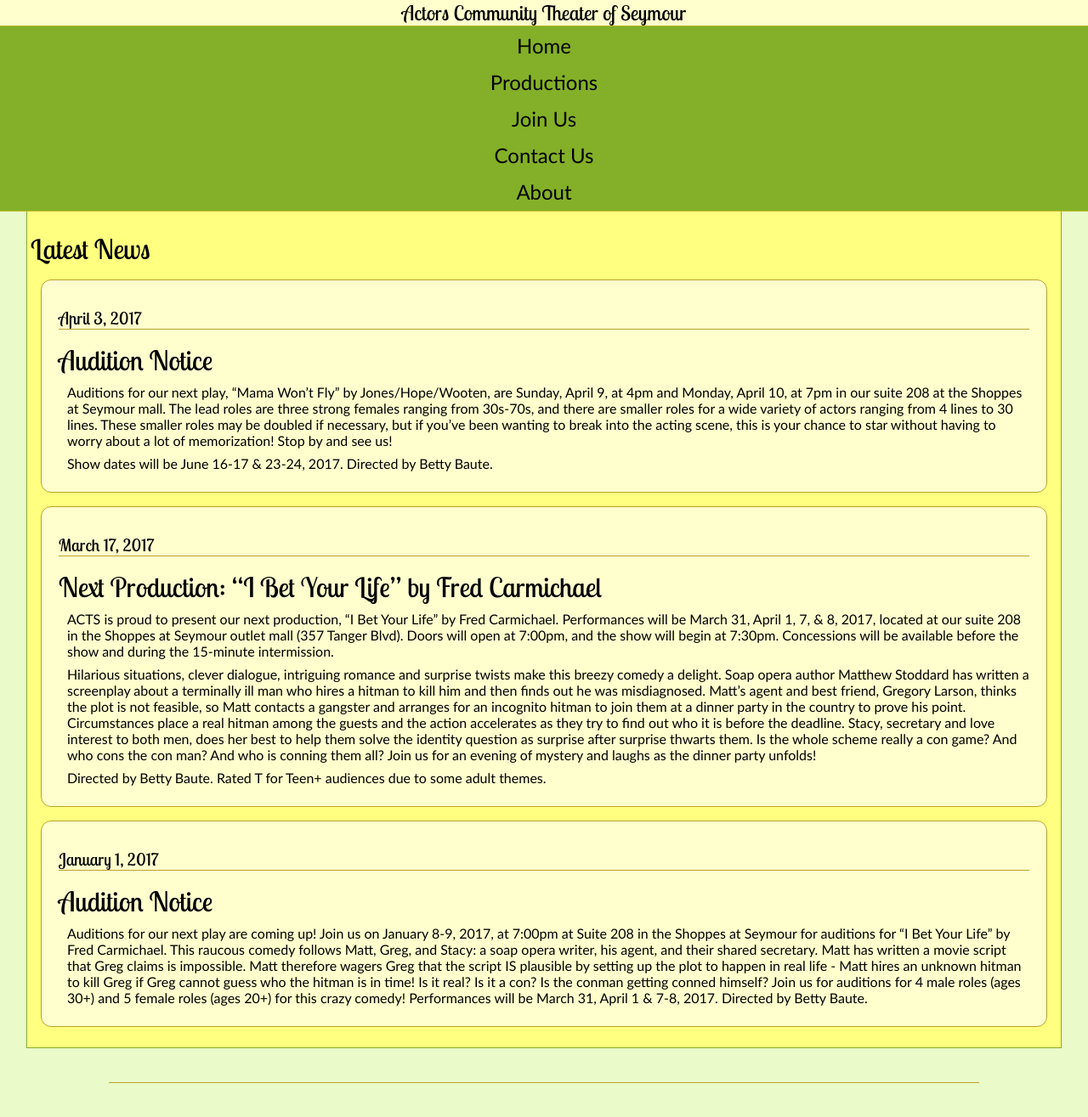
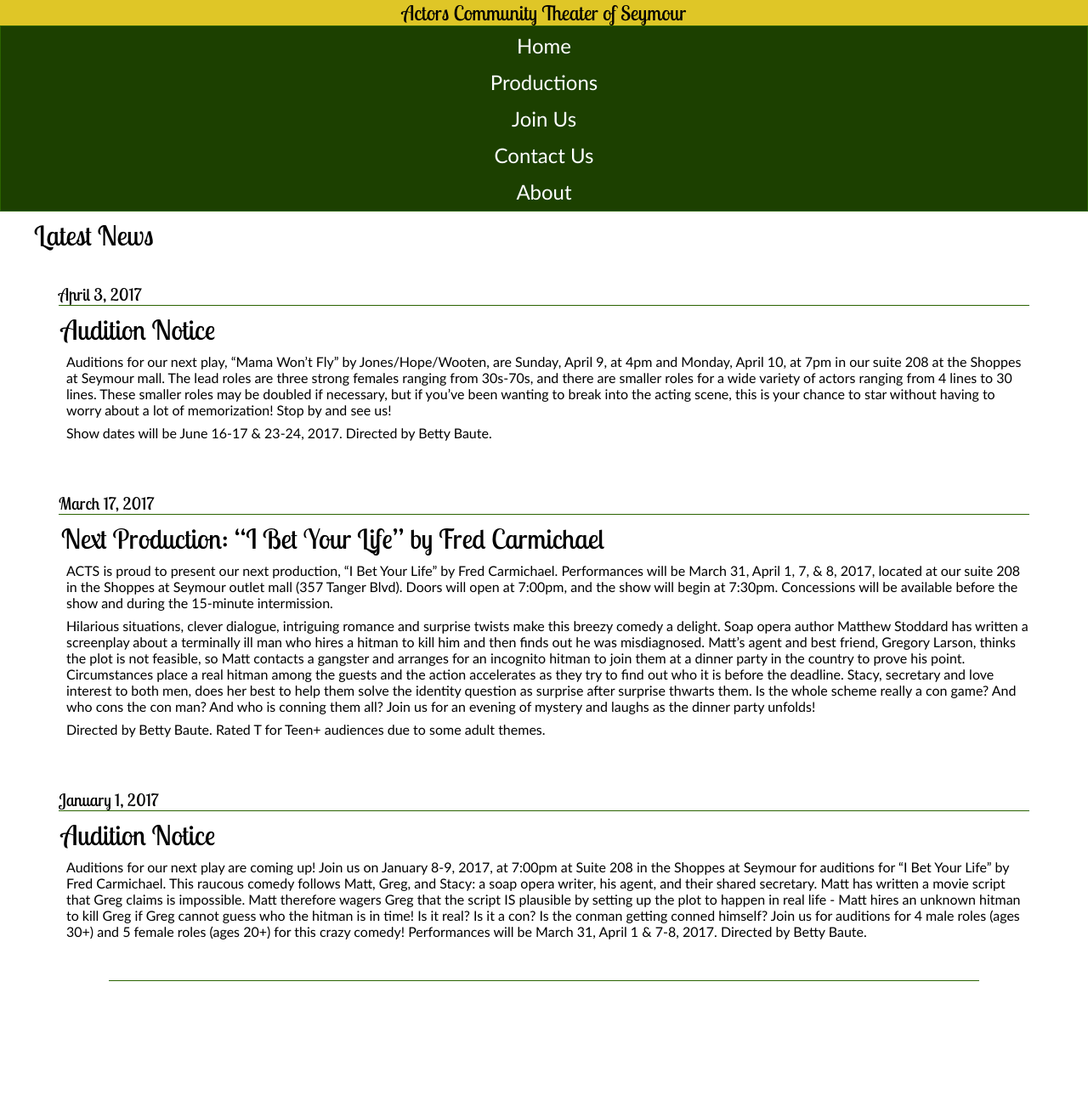
Before and after one commit to seymour-acts/seymour-acts.github.io, a Jekyll site: the page built from index.html, in a window 1280 px wide. Shown: the whole page at 85% size. Built offline with Jekyll 4.4.1, drawn with Linux system fonts in a browser that asks for light colours; after the commit the page ends 1195 px from its top, so only the background shows below that.

Commit message:
updated style

```diff
--- a/_layouts/default.html
+++ b/_layouts/default.html
@@ -11,10 +11,8 @@
     <meta name="viewport" content="width=device-width, initial-scale=1, user-scalable=no">
   </head>
   <body>
-    <div id="body">
     <div id="header">{{ site.title }}</div>
 
-      <div>
     <div id="mainMenu">
       <div class="align">
         <div class="outer">
@@ -26,11 +24,8 @@
         </div>
       </div>
     </div>
-      </div>
 
-      <div id="main">
-        {{ content }}
-      </div>
+    <div id="main">{{ content }}</div>
 
     <div id="footer">
       <div class="horizontalRule"></div>
@@ -46,6 +41,5 @@
         ga('send', 'pageview');
       </script>
     {% endif %}
-    </div>
   </body>
 </html>
--- a/_sass/colors.scss
+++ b/_sass/colors.scss
@@ -1,65 +1,23 @@
 // SASS style sheet */
 // Palette color codes */
-// Palette URL: http://paletton.com/#uid=61T0u0kfXw06fRJbcHgkdr-oFnC */
+// Palette URL: http://paletton.com/#uid=11x180kqpr+jAkTjAkTDjvxDpvP */
+// Palette URL: http://paletton.com/#uid=12B180kw093oU73oU73IxdTIge3 */
 
 // Feel free to copy&paste color codes to your application */
 
-
 // As hex codes */
 
-$color-primary-0: #FFFF80;	// Main Primary color */
-$color-primary-1: #FFFFCD;
-$color-primary-2: #FFFFA6;
-$color-primary-3: #DCDC51;
-$color-primary-4: #BCBC2B;
+$color-primary-0: #DFC627;	// Main Primary color */
+$color-primary-1: #FEDC00;
+$color-primary-2: #FBD900;
+$color-primary-3: #A69941;
+$color-primary-4: #A69941;
 
-$color-secondary-1-0: #C6EE77;	// Main Secondary color (1) */
-$color-secondary-1-1: #EAFAC9;
-$color-secondary-1-2: #D8F59F;
-$color-secondary-1-3: #A2CD4C;
-$color-secondary-1-4: #83B028;
-
-$color-secondary-2-0: #FFE980;	// Main Secondary color (2) */
-$color-secondary-2-1: #FFF6CD;
-$color-secondary-2-2: #FFF0A6;
-$color-secondary-2-3: #DCC451;
-$color-secondary-2-4: #BCA32B;
-
-$color-complement-0: #8E5AAA;	// Main Complement color */
-$color-complement-1: #D7BCE6;
-$color-complement-2: #B388CB;
-$color-complement-3: #743B93;
-$color-complement-4: #5D227E;
-
-
-
-// As RGBa codes */
-
-$rgba-primary-0: rgba(255,255,128,1);	// Main Primary color */
-$rgba-primary-1: rgba(255,255,205,1);
-$rgba-primary-2: rgba(255,255,166,1);
-$rgba-primary-3: rgba(220,220, 81,1);
-$rgba-primary-4: rgba(188,188, 43,1);
-
-$rgba-secondary-1-0: rgba(198,238,119,1);	// Main Secondary color (1) */
-$rgba-secondary-1-1: rgba(234,250,201,1);
-$rgba-secondary-1-2: rgba(216,245,159,1);
-$rgba-secondary-1-3: rgba(162,205, 76,1);
-$rgba-secondary-1-4: rgba(131,176, 40,1);
-
-$rgba-secondary-2-0: rgba(255,233,128,1);	// Main Secondary color (2) */
-$rgba-secondary-2-1: rgba(255,246,205,1);
-$rgba-secondary-2-2: rgba(255,240,166,1);
-$rgba-secondary-2-3: rgba(220,196, 81,1);
-$rgba-secondary-2-4: rgba(188,163, 43,1);
-
-$rgba-complement-0: rgba(142, 90,170,1);	// Main Complement color */
-$rgba-complement-1: rgba(215,188,230,1);
-$rgba-complement-2: rgba(179,136,203,1);
-$rgba-complement-3: rgba(116, 59,147,1);
-$rgba-complement-4: rgba( 93, 34,126,1);
-
-
+$color-secondary-0: #1C4000;	// Main Primary color */
+$color-secondary-1: #2B6300;
+$color-secondary-2: #2B6200;
+$color-secondary-3: #1C320B;
+$color-secondary-4: #1C320B;
 
 // Generated by Paletton.com Â© 2002-2014 */
 // http://paletton.com */
--- a/assets/css/style.scss
+++ b/assets/css/style.scss
@@ -4,6 +4,19 @@
 /**/
 
 @import 'colors';
+$color-positive: #000000;
+
+$color-negative: #FFFFFF;
+$color-negative-standout: #BBBBBB;
+$color-negative-highlight: #DDDDDD;
+
+$color-primary: $color-primary-0;
+$color-primary-light: $color-primary-1;
+$color-primary-dark: $color-primary-4;
+
+$color-secondary: $color-secondary-0;
+$color-secondary-light: $color-secondary-1;
+$color-secondary-dark: $color-secondary-4;
 
 @mixin border-radius($radius) {
   -webkit-border-radius: $radius;
@@ -17,23 +30,23 @@
 	src: url('/assets/fonts/lobster2.otf');
 }
 
-* { margin: 0px; padding: 0px; border: none; }
+* {
+  margin: 0px;
+  padding: 0px;
+  border: none;
+}
 
-html { background-color: $color-secondary-1-1; }
-
-#body {
-  position: relative;
-  margin: 0px auto;
-  width: 800px;
-
+html {
+  background-color: $color-negative;
+  color: $color-positive;
   font-family: Calibri;
 }
 
 #header {
-  margin: 0px -50%;
-  padding: 30px 50%;
+  margin: 0px;
+  padding: 30px 0px;
 
-  background-color: $color-primary-1;
+  background-color: $color-primary;
 
   text-align: center;
   font-family: lobster2;
@@ -41,25 +54,23 @@
 }
 
 #main {
-  margin: 0px auto;
-  padding: 8px 0px;
-  width: 90%;
-
-  background-color: $color-primary-0;
-  border: solid $color-secondary-1-4;
-  border-width: 0px 1px 1px;
+  position: relative;
+  margin: 0px auto -2em;
+  padding: 0px 0px;
+  width: 800px;
+  overflow: auto; // prevent margin collapsing
 }
 
 #footer {
   margin: 40px auto 10px;
 }
 
-a { color: $color-complement-4; }
-a:hover { color: $color-complement-2; }
-a:visited { color: $color-complement-3; }
+a { color: $color-primary; }
+a:visited { color: $color-primary-dark; }
+a:hover { color: $color-primary-light; }
 
 h1, h2, h3, h4, h5 {
-  margin: 16px;
+  margin: 0.25em;
 
   font-family: lobster2;
   font-weight: normal;
@@ -70,20 +81,20 @@
 }
 
 h4 {
-  border-bottom: 1px solid $color-secondary-2-4;
+  border-bottom: 1px solid $color-secondary-light;
 
   font-size: 125%;
 }
 
 h5 {
-  margin: 16px 32px 4px;
+  margin: 0.25em;
 
   font-weight: bold;
   font-size: 115%;
 }
 
 h6 {
-  margin: 16px 32px;
+  margin: 0.25em 0.5em;
 
   font-weight: bold;
   font-size: 115%;
@@ -100,7 +111,7 @@
 }
 
 li {
-  padding-left: 2em;
+  padding-left: 1.5em;
 
   list-style-type: none;
 }
@@ -115,11 +126,11 @@
     min-width: 5em;
     min-height: 5em;
 
-    background-color: $color-primary-3;
+    background-color: $color-negative-standout;
   }
 
   td:hover {
-    background-color: $color-secondary-2-3;
+    background-color: $color-negative-highlight;
   }
 }
 
@@ -147,17 +158,17 @@
 
 .horizontalRule {
   margin: 40px auto;
-  width: 35%;
+  width: 500px;
 
-  border-top: 1px solid $color-secondary-2-4;
+  border-top: 1px solid $color-secondary-light;
 }
-#footer .horizontalRule { width: 80%; }
+#footer .horizontalRule { width: 640px; }
 
 #mainMenu {
-  margin: 0px -50%;
-  padding: 0px 50%;
-  background-color: $color-secondary-1-4;
-  border: solid 1px $color-primary-4;
+  margin: 0px;
+  padding: 0px;
+  background-color: $color-secondary;
+  border: solid 1px $color-secondary-light;
 
   a {
     display: inline-block;
@@ -166,22 +177,19 @@
     min-width: 80px;
     @include border-radius(8px);
 
-    color: #000000;
+    color: $color-negative;
     text-decoration: none;
     text-align: center;
   }
 
   a:hover {
-    background-color: $color-secondary-2-4;
+    background-color: $color-secondary-light;
   }
 }
 
 .section {
   margin: 1em;
   padding: 1em;
-  background-color: $color-primary-1;
-  border: solid $color-secondary-2-4 1px;
-  @include border-radius(12px);
 }
 
 .picture {
@@ -191,8 +199,8 @@
 .showInfo {
   margin-bottom: 16px;
   padding: 8px 8px 32px;
-  background-color: $color-primary-1;
-  border: solid $color-secondary-2-4 1px;
+  background-color: $color-negative-highlight;
+  border: solid 1px $color-negative-standout;
 }
 
 .postalAddress {
@@ -209,10 +217,6 @@
     font-size: 150%;
   }
 
-  h1, h2, h3, h4, h5, h6 {
-    margin: 16px 4px 0px;
-  }
-
   p {
     margin: 8px 4px;
     padding-left: 10px;
@@ -227,6 +231,14 @@
   }
 
   #main { width: 95%; }
+
+  .horizontalRule {
+    margin: 40px auto;
+    width: 65%;
+
+    border-top: 1px solid $color-secondary-light;
+  }
+  #footer .horizontalRule { width: 80%; }
 }
 
 noscript {
```
Lines whose indentation alone changed are shown as unchanged.
